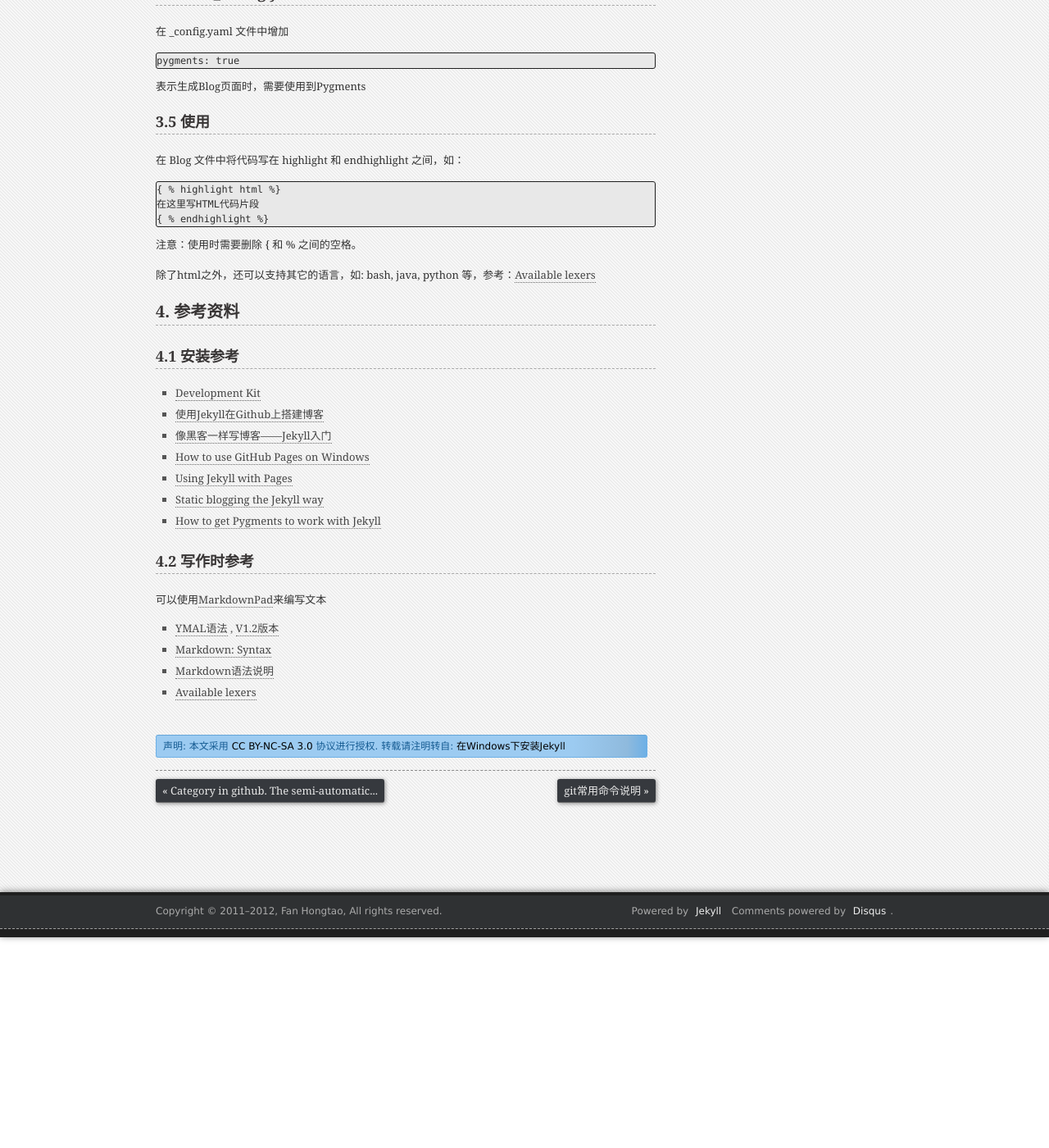
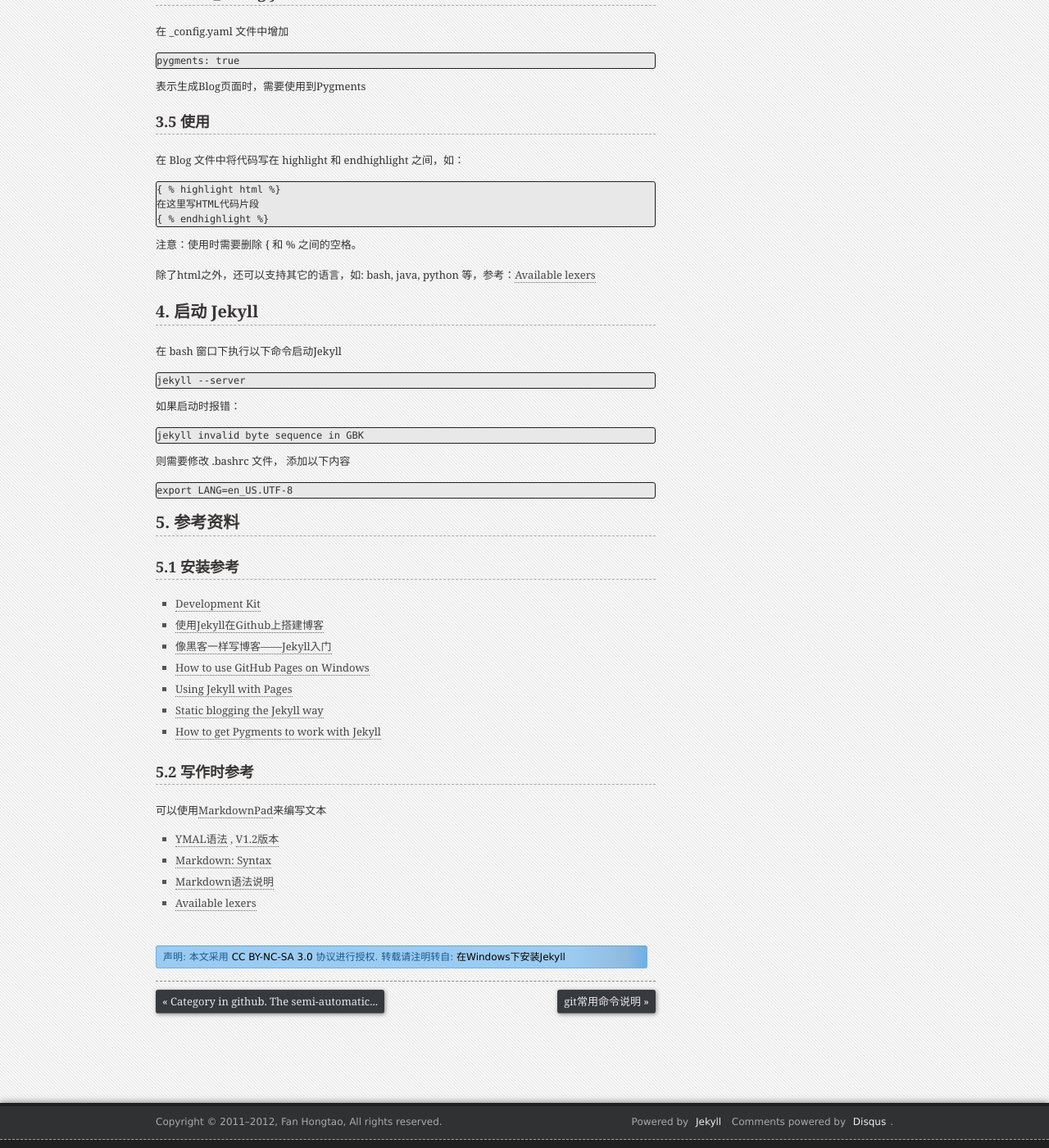
Before and after one commit to fanhongtao/fanhongtao.github.com, a Jekyll site: the page built from _posts/2012-08-30-install-jekyll-on-windows.md, in a window 1280 px wide and 1400 px high, scrolled down 1693 px. Shown: the whole window at 82% size. Built offline with Jekyll 4.4.1, drawn with Linux system fonts in a browser that asks for light colours; Markdown is read by kramdown in place of the engine named in the settings; comment, search, counter and statistics services are not loaded; some of the changed text lies outside the part shown.

Commit message:
Add new post: 2012-12-19-add-user-command-in-tc.md
Update: 2012-08-30-install-jekyll-on-windows
For: export LANG

```diff
--- a/_posts/2012-08-30-install-jekyll-on-windows.md
+++ b/_posts/2012-08-30-install-jekyll-on-windows.md
@@ -94,9 +94,29 @@ pygments: true
 
 除了html之外，还可以支持其它的语言，如: bash, java, python 等，参考：[Available lexers][lexers]
 
-# 4. 参考资料
+# 4. 启动 Jekyll
 
-## 4.1 安装参考
+在 bash 窗口下执行以下命令启动Jekyll
+
+<pre>
+jekyll --server
+</pre>
+
+如果启动时报错：
+
+<pre>
+jekyll invalid byte sequence in GBK
+</pre>
+
+则需要修改 .bashrc 文件， 添加以下内容
+
+<pre>
+export LANG=en_US.UTF-8
+</pre>
+
+# 5. 参考资料
+
+## 5.1 安装参考
 
 * [Development Kit](https://github.com/oneclick/rubyinstaller/wiki/Development-Kit)
 * [使用Jekyll在Github上搭建博客](http://taberh.me/2011/12/26/use-Jekyll-build-Blog-on-Github.html)
@@ -106,7 +126,7 @@ pygments: true
 * [Static blogging the Jekyll way](http://recursive-design.com/blog/2010/10/12/static-blogging-the-jekyll-way/)
 * [How to get Pygments to work with Jekyll](http://www.stehem.net/2012/02/14/how-to-get-pygments-to-work-with-jekyll.html)
 
-## 4.2 写作时参考
+## 5.2 写作时参考
 
 可以使用[MarkdownPad](http://markdownpad.com/download/)来编写文本
 
```
Also changed, not shown: _posts/2012-12-19-add-user-command-in-tc.md (added, +71 -0 lines).
